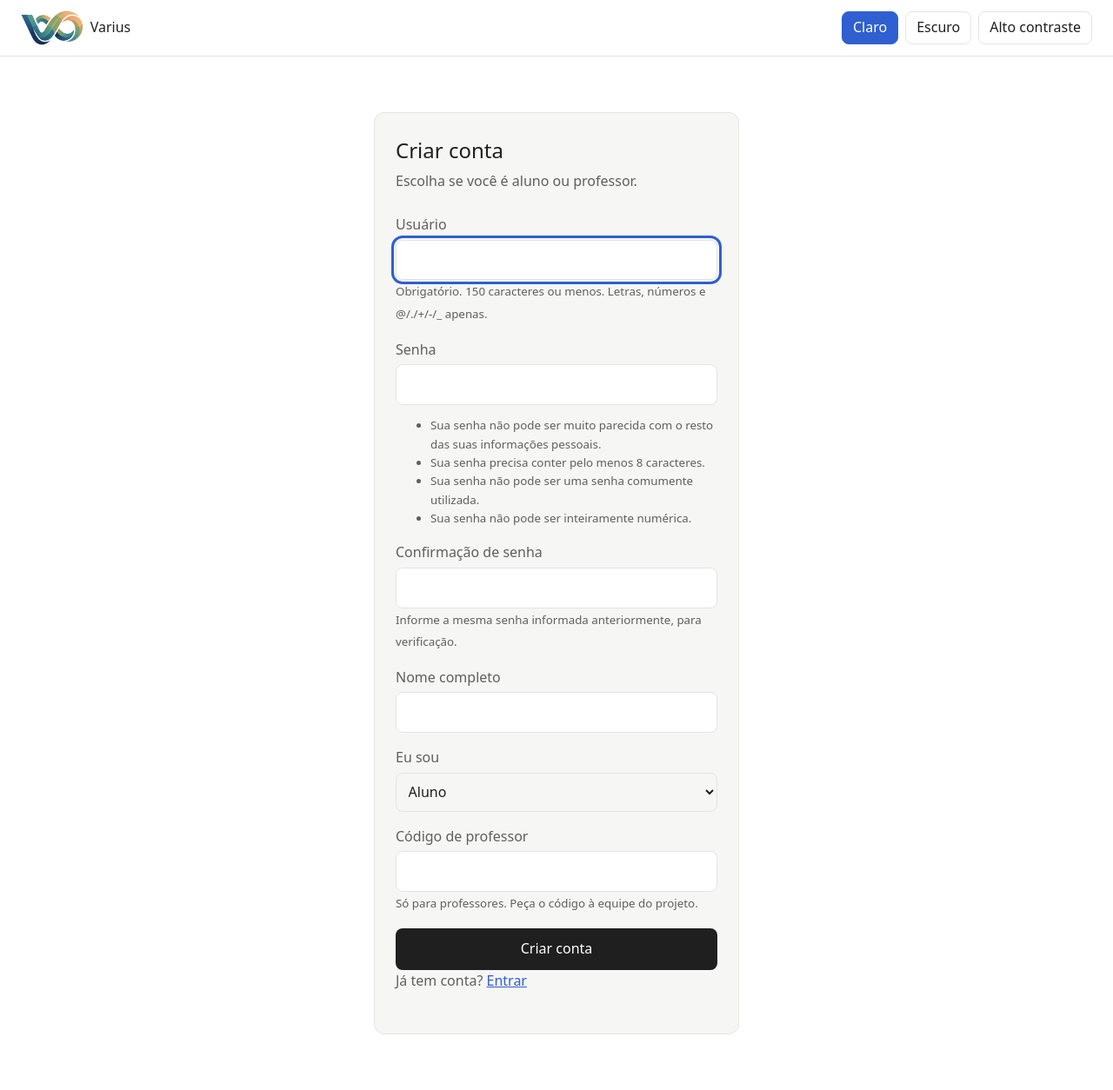
After one commit to AlvesIsaqueP/plataforma-neurodivergentes, a Django app: page /cadastro/ in a window 1280 px wide. The commit adds this page. Shown: the whole page at 87% size. Run offline with Django 5.2, Linux system fonts and the light colour scheme.

Commit message:
adicionado novo cadastro de usuário e senha para professor

```diff
--- a/alunos/models.py
+++ b/alunos/models.py
@@ -1,4 +1,5 @@
 from django.db import models
+from django.contrib.auth.models import User
 from usuarios.models import Responsavel
 
 
@@ -10,9 +11,10 @@ class Aluno(models.Model):
         ('leitura', 'Leitura'),
     ]
 
+    usuario = models.OneToOneField(User, on_delete=models.CASCADE, null=True, blank=True)
     nome = models.CharField(max_length=150)
-    data_nascimento = models.DateField()
-    responsavel = models.ForeignKey(Responsavel, on_delete=models.CASCADE, related_name='alunos')
+    data_nascimento = models.DateField(null=True, blank=True)
+    responsavel = models.ForeignKey(Responsavel, on_delete=models.SET_NULL, null=True, blank=True, related_name='alunos')
     preferencias = models.TextField(blank=True, help_text="Ex: prefere baixo estímulo")
     estilo_aprendizagem = models.CharField(max_length=20, choices=ESTILOS_APRENDIZAGEM, blank=True)
 
--- a/alunos/views.py
+++ b/alunos/views.py
@@ -1,4 +1,5 @@
 from rest_framework import viewsets
+from usuarios.permissions import SomenteProfessor
 from .models import Aluno
 from .serializers import AlunoSerializer
 
@@ -6,3 +7,4 @@ from .serializers import AlunoSerializer
 class AlunoViewSet(viewsets.ModelViewSet):
     queryset = Aluno.objects.all()
     serializer_class = AlunoSerializer
+    permission_classes = [SomenteProfessor]
--- a/atividades/views.py
+++ b/atividades/views.py
@@ -1,6 +1,8 @@
 from django.shortcuts import render, get_object_or_404
 from django.contrib.auth.decorators import login_required
 from rest_framework import viewsets
+from rest_framework.permissions import IsAuthenticated
+from usuarios.permissions import ProfessorEscreveTodosLeem
 from .models import Materia, Atividade, Questao, Progresso
 from .serializers import (
     MateriaSerializer, AtividadeSerializer, QuestaoSerializer, ProgressoSerializer
@@ -10,21 +12,25 @@ from .serializers import (
 class MateriaViewSet(viewsets.ModelViewSet):
     queryset = Materia.objects.all()
     serializer_class = MateriaSerializer
+    permission_classes = [ProfessorEscreveTodosLeem]
 
 
 class AtividadeViewSet(viewsets.ModelViewSet):
     queryset = Atividade.objects.all()
     serializer_class = AtividadeSerializer
+    permission_classes = [ProfessorEscreveTodosLeem]
 
 
 class QuestaoViewSet(viewsets.ModelViewSet):
     queryset = Questao.objects.all()
     serializer_class = QuestaoSerializer
+    permission_classes = [ProfessorEscreveTodosLeem]
 
 
 class ProgressoViewSet(viewsets.ModelViewSet):
     queryset = Progresso.objects.all()
     serializer_class = ProgressoSerializer
+    permission_classes = [IsAuthenticated]
 
 @login_required
 def home(request):
--- a/core/urls.py
+++ b/core/urls.py
@@ -18,6 +18,7 @@ from django.contrib import admin
 from django.urls import path, include
 from django.contrib.auth import views as auth_views
 from atividades import views as atividades_views
+from usuarios import views as usuarios_views
 
 urlpatterns = [
     path('admin/', admin.site.urls),
@@ -25,6 +26,7 @@ urlpatterns = [
     path('api/', include('usuarios.urls')),
     path('api/', include('atividades.urls')),
     path('login/', auth_views.LoginView.as_view(template_name='usuarios/login.html'), name='login'),
+    path('cadastro/', usuarios_views.cadastro, name='cadastro'),
     path('sair/', auth_views.LogoutView.as_view(), name='logout'),
     path('', atividades_views.home, name='home'),
     path('materias/<int:pk>/', atividades_views.materia_detalhe, name='materia'),
--- a/static/css/estilo.css
+++ b/static/css/estilo.css
@@ -129,7 +129,8 @@ main {
     color: var(--texto-suave);
 }
 
-.campo input {
+.campo input,
+.campo select {
     width: 100%;
     padding: 0.6rem 0.75rem;
     background: var(--fundo);
@@ -299,3 +300,21 @@ a.cartao-materia:hover {
 .botao-sair:hover {
     border-color: var(--destaque);
 }
+
+.erro-campo {
+    color: var(--texto);
+    border-left: 4px solid var(--destaque);
+    padding-left: 0.5rem;
+    margin: 0.25rem 0 0;
+    font-weight: 600;
+}
+
+.campo select {
+    width: 100%;
+    padding: 0.6rem;
+    font: inherit;
+    color: var(--texto);
+    background: var(--cartao);
+    border: var(--espessura) solid var(--borda);
+    border-radius: 8px;
+}
--- /dev/null
+++ b/usuarios/forms.py
@@ -0,0 +1,41 @@
+from django import forms
+from django.conf import settings
+from django.contrib.auth.forms import UserCreationForm
+from django.contrib.auth.models import User
+from django.db import transaction
+
+from alunos.models import Aluno
+from .models import Professor
+
+
+class CadastroForm(UserCreationForm):
+    TIPOS = [('aluno', 'Aluno'), ('professor', 'Professor')]
+
+    nome = forms.CharField(label='Nome completo', max_length=150)
+    tipo = forms.ChoiceField(label='Eu sou', choices=TIPOS, initial='aluno')
+    codigo_professor = forms.CharField(
+        label='Código de professor', required=False,
+        help_text='Só para professores. Peça o código à equipe do projeto.',
+    )
+
+    class Meta(UserCreationForm.Meta):
+        model = User
+        fields = ('username',)
+
+    def clean(self):
+        dados = super().clean()
+        if dados.get('tipo') == 'professor':
+            esperado = getattr(settings, 'CODIGO_PROFESSOR', '')
+            if not esperado or dados.get('codigo_professor', '').strip() != esperado:
+                self.add_error('codigo_professor', 'Código de professor incorreto.')
+        return dados
+
+    @transaction.atomic
+    def save(self, commit=True):
+        usuario = super().save(commit=True)
+        nome = self.cleaned_data['nome']
+        if self.cleaned_data['tipo'] == 'professor':
+            Professor.objects.create(usuario=usuario, nome=nome)
+        else:
+            Aluno.objects.create(usuario=usuario, nome=nome)
+        return usuario
--- /dev/null
+++ b/usuarios/templates/usuarios/cadastro.html
@@ -0,0 +1,31 @@
+{% extends "base.html" %}
+
+{% block titulo %}Criar conta{% endblock %}
+
+{% block conteudo %}
+<section class="cartao cartao-login">
+    <h1>Criar conta</h1>
+    <p class="suave">Escolha se você é aluno ou professor.</p>
+
+    {% if form.errors %}
+    <div class="alerta" role="alert">
+        Há campos para corrigir. Veja as mensagens abaixo.
+    </div>
+    {% endif %}
+
+    <form method="post">
+        {% csrf_token %}
+        {% for campo in form %}
+        <div class="campo">
+            <label for="{{ campo.id_for_label }}">{{ campo.label }}</label>
+            {{ campo }}
+            {% if campo.help_text %}<small class="suave" id="ajuda_{{ campo.name }}">{{ campo.help_text|safe }}</small>{% endif %}
+            {% for erro in campo.errors %}<p class="erro-campo" role="alert">{{ erro }}</p>{% endfor %}
+        </div>
+        {% endfor %}
+        {% for erro in form.non_field_errors %}<p class="erro-campo" role="alert">{{ erro }}</p>{% endfor %}
+        <button type="submit" class="botao">Criar conta</button>
+    </form>
+    <p class="suave">Já tem conta? <a href="{% url 'login' %}">Entrar</a></p>
+</section>
+{% endblock %}
--- a/usuarios/templates/usuarios/login.html
+++ b/usuarios/templates/usuarios/login.html
@@ -7,7 +7,7 @@
 <section class="cartao cartao-login">
     <img src="{% static 'img/logo-varius.png' %}" alt="Varius: educação inclusiva para crianças e adolescentes neurodivergentes" class="logo-login">
     <h1>Entrar</h1>
-    <p class="suave">Acesso para professores e responsáveis.</p>
+    <p class="suave">Acesso para professores e alunos.</p>
 
     {% if form.errors %}
     <div class="alerta" role="alert">
@@ -27,5 +27,6 @@
         </div>
         <button type="submit" class="botao">Entrar</button>
     </form>
+    <p class="suave">Ainda não tem conta? <a href="{% url 'cadastro' %}">Criar conta</a></p>
 </section>
 {% endblock %}
--- a/usuarios/views.py
+++ b/usuarios/views.py
@@ -1,14 +1,34 @@
+from django.contrib.auth import login
+from django.shortcuts import render, redirect
 from rest_framework import viewsets
+
+from .forms import CadastroForm
 from .models import Professor, Responsavel
+from .permissions import SomenteProfessor
 from .serializers import ProfessorSerializer, ResponsavelSerializer
 
 
 class ProfessorViewSet(viewsets.ModelViewSet):
     queryset = Professor.objects.all()
     serializer_class = ProfessorSerializer
+    permission_classes = [SomenteProfessor]
 
 
 class ResponsavelViewSet(viewsets.ModelViewSet):
     queryset = Responsavel.objects.all()
     serializer_class = ResponsavelSerializer
-# Create your views here.
+    permission_classes = [SomenteProfessor]
+
+
+def cadastro(request):
+    if request.user.is_authenticated:
+        return redirect('home')
+    if request.method == 'POST':
+        form = CadastroForm(request.POST)
+        if form.is_valid():
+            usuario = form.save()
+            login(request, usuario)
+            return redirect('home')
+    else:
+        form = CadastroForm()
+    return render(request, 'usuarios/cadastro.html', {'form': form})
```
Also changed, not shown: core/settings.py (+7 -0 lines), usuarios/permissions.py (added, +24 -0 lines), alunos/migrations/0002_aluno_usuario_alter_aluno_data_nascimento_and_more.py (added).
